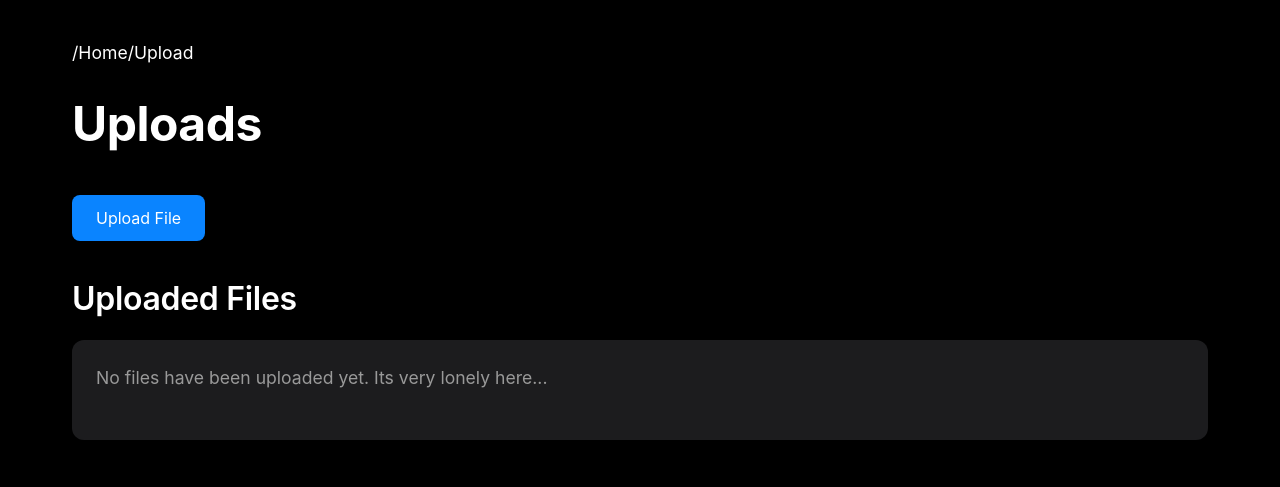
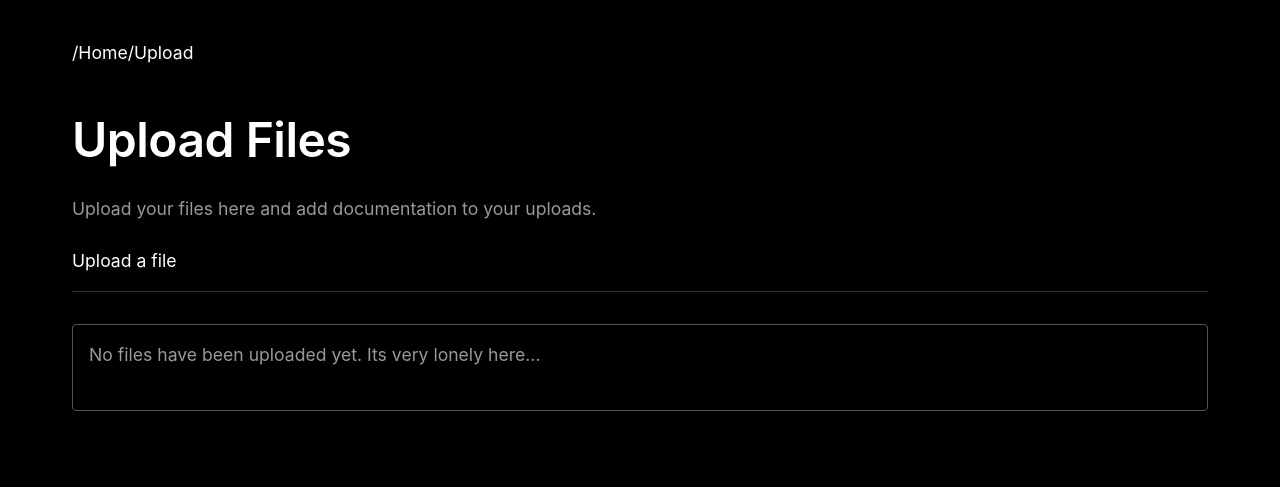
Before and after one commit to sdi2200262/BeLLa, a Flask app: page /upload in a window 1280 px wide. Shown: the top 487 px of the page. Run offline with Flask 3, Linux system fonts and the light colour scheme; data that the repository does not hold is empty.

Commit message:
changed the Theme - made some view modifications - added animations

```diff
--- a/app.py
+++ b/app.py
@@ -1,5 +1,5 @@
 import os
-from flask import Flask, render_template, request, redirect, url_for, flash
+from flask import Flask, render_template, request, redirect, url_for, flash, send_from_directory
 from dotenv import load_dotenv
 from datetime import datetime
 from app.database import init_db, add_file, get_all_files, get_file_info, sync_files
@@ -126,6 +126,14 @@ def file_view(filename):
 
     return render_template('file_view.html', file=file, readme_content=readme_content)
 
+@app.route('/uploads/<filename>')
+def view_file(filename):
+    return send_from_directory(UPLOAD_FOLDER, filename)
+
+@app.route('/download/<filename>')
+def download_file(filename):
+    return send_from_directory(UPLOAD_FOLDER, filename, as_attachment=True)
+
 # Move database initialization to create_app function
 def create_app():
     with app.app_context():
--- a/app/static/style.css
+++ b/app/static/style.css
@@ -15,11 +15,86 @@ body {
     margin: 0 auto;
 }
 
+body {
+    overflow-y: scroll; /* Ensure scrolling is enabled */
+}
+
+body::-webkit-scrollbar {
+    display: none; /* Hide the scrollbar */
+}
+
+body {
+    -ms-overflow-style: none; /* IE and Edge */
+    scrollbar-width: none; /* Firefox */
+}
+
+/* Navigation */
+.breadcrumb {
+    font-size: 1.5rem;
+    margin-bottom: 1rem;
+}
+
+.breadcrumb-link {
+    color: #fff;
+    text-decoration: none;
+    transition: color 0.2s ease;
+}
+
+.breadcrumb-link:hover {
+    color: #0A84FF;
+}
+
+.breadcrumb-separator {
+    color: #fff;
+    margin: 0 0.5rem;
+}
+
+/* Terminal Styles */
+.terminal-nav {
+    margin: 2rem 0;
+    font-family: 'Courier New', monospace;
+}
+
+.terminal-item {
+    display: flex;
+    align-items: center;
+    margin: 0.5rem 0;
+}
+
+.terminal-path {
+    color: #fff;
+}
+
+.terminal-child {
+    margin-left: 1rem;
+}
+
+.terminal-branch {
+    color: #666;
+    margin-right: 0.5rem;
+}
+
+.terminal-branch-line {
+    color: #666;
+    margin-right: 0.5rem;
+}
+
+.terminal-link {
+    color: #fff;
+    text-decoration: none;
+    transition: color 0.2s ease;
+}
+
+.terminal-link:hover {
+    color: #0A84FF;
+    text-decoration: none;
+}
+
 /* Typography */
 h1 {
     font-size: 3rem;
-    font-weight: 700;
-    margin-bottom: 2rem;
+    font-weight: 600;
+    margin: 2rem 0 1rem;
     letter-spacing: -0.5px;
 }
 
@@ -48,58 +123,129 @@ a:hover {
     opacity: 0.8;
 }
 
+
 /* Form elements */
 form {
     margin: 2rem 0;
 }
 
-input[type="file"] {
-    background: #1C1C1E;
-    padding: 1rem;
-    border-radius: 8px;
-    border: 1px solid #333;
+input[type="file"], textarea {
+    background: transparent;
+    border: 1px solid #555;
     color: #fff;
+    padding: 0.8rem;
+    border-radius: 4px;
     width: 100%;
     margin-bottom: 1rem;
+    transition: border-color 0.2s ease;
+}
+
+input[type="file"]:focus, textarea:focus {
+    border-color: #0A84FF;
+    outline: none;
 }
 
 button {
-    background: #0A84FF;
+    background: transparent;
+    border: 1px solid #555;
+    padding: 0.8rem 1.5rem;
+    border-radius: 4px;
     color: #fff;
-    border: none;
-    padding: 0.8rem 1.5rem;
-    border-radius: 8px;
     font-size: 1rem;
     cursor: pointer;
-    transition: background 0.2s ease;
+    transition: all 0.2s ease;
 }
 
 button:hover {
-    background: #0070E0;
+    color: #0A84FF;
+    border-color: #0A84FF;
 }
 
-/* New button styling */
+/* upload button */
 .upload-btn {
-    background: #0A84FF; /* Button background color */
-    color: #fff; /* Text color */
-    border: none; /* No border */
-    padding: 0.8rem 1.5rem; /* Padding for the button */
-    border-radius: 8px; /* Rounded corners */
-    font-size: 1rem; /* Font size */
-    cursor: pointer; /* Pointer cursor on hover */
-    transition: background 0.2s ease; /* Transition effect */
+    color: #fff;
+    font-size: 1.1rem;
+    font-weight: 400;
+    text-decoration: none;
+    cursor: pointer;
+    transition: color 0.2s ease;
 }
 
 .upload-btn:hover {
-    background: #0070E0; /* Background color on hover */
+    color: #0A84FF;
+}
+
+.upload-btn.active {
+    color: #0A84FF;
+}
+
+.upload-btn.underline-animation::after {
+    content: '';
+    position: absolute;
+    width: 100%;
+    height: 2px;
+    background: #0A84FF;
+    left: 0;
+    bottom: -2px;
+    transform: scaleX(0);
+    transform-origin: bottom right;
+    transition: transform 0.25s ease-out;
+}
+
+.upload-btn.active.underline-animation::after,
+.upload-btn:hover.underline-animation::after {
+    transform: scaleX(1);
+    transform-origin: bottom left;
+}
+
+/* File upload form */
+.upload-form {
+    border: 1px solid rgba(255, 255, 255, 0.5);
+    padding: 1.5rem;
+    border-radius: 4px;
+    animation: slideDown 0.3s ease forwards;
+    display: none;
+    max-height: 80vh;
+    overflow-y: auto;
+}
+
+/* Hide scrollbar for Chrome, Safari and Opera */
+.upload-form::-webkit-scrollbar {
+    display: none;
+}
+
+/* Hide scrollbar for IE, Edge and Firefox */
+.upload-form {
+    -ms-overflow-style: none;  /* IE and Edge */
+    scrollbar-width: none;  /* Firefox */
+}
+
+.upload-form.show {
+    display: block;
+}
+
+.upload-form.hide {
+    display: none;
+}
+
+@keyframes slideDown {
+    from {
+        transform: translateY(-20px);
+        opacity: 0;
+    }
+    to {
+        transform: translateY(0);
+        opacity: 1;
+    }
 }
 
 /* File list */
 .file-list {
-    background: #1C1C1E;
-    padding: 1.5rem;
-    border-radius: 12px;
-    margin: 1rem 0;
+    margin-top: 2rem;
+    border: 1px solid #555;
+    padding: 1rem;
+    border-radius: 4px;
+    background: transparent;
 }
 
 .file-list ul {
@@ -361,70 +489,40 @@ textarea:focus {
     border-radius: 8px;
 }
 
-.file-preview {
-    width: 100%;
-    height: 200px;
-    background: #252527;
-    border-radius: 8px;
-    overflow: hidden;
-    margin-bottom: 1.5rem;
+
+/* Separator */
+.separator {
+    border-bottom: 1px solid #333;
+    margin: 1rem 0;
 }
 
-.preview-image {
-    width: 100%;
-    height: 100%;
-    object-fit: contain;
+.vertical-separator {
+    width: 1px;
+    height: 20px;
+    background: #333;
+    margin: 0 0.5rem;
 }
 
-.preview-frame {
-    width: 100%;
-    height: 100%;
-    border: none;
-    background: #252527;
+/*Underline Animation*/
+.underline-animation {
+    position: relative;
 }
 
-.documentation-section {
-    margin-top: 2rem;
-    padding-top: 2rem;
-    border-top: 1px solid #333;
+.underline-animation::after {
+    content: '';
+    position: absolute;
+    width: 100%;
+    height: 2px;
+    background: #0A84FF;
+    left: 0;
+    bottom: -2px;
+    transform: scaleX(0);
+    transform-origin: bottom right;
+    transition: transform 0.25s ease-out;
 }
 
-.terminal-nav {
-    margin: 2rem 0;
-    font-family: 'Courier New', monospace;
+.underline-animation.active::after,
+.underline-animation:hover::after {
+    transform: scaleX(1);
+    transform-origin: bottom left;
 }
-
-.terminal-item {
-    display: flex;
-    align-items: center;
-    margin: 0.5rem 0;
-}
-
-.terminal-path {
-    color: #fff;
-}
-
-.terminal-child {
-    margin-left: 1rem;
-}
-
-.terminal-branch {
-    color: #666;
-    margin-right: 0.5rem;
-}
-
-.terminal-branch-line {
-    color: #666;
-    margin-right: 0.5rem;
-}
-
-.terminal-link {
-    color: #fff;
-    text-decoration: none;
-    transition: color 0.2s ease;
-}
-
-.terminal-link:hover {
-    color: #0A84FF;
-    text-decoration: none;
-}
--- a/app/templates/index.html
+++ b/app/templates/index.html
@@ -12,7 +12,7 @@
 
     <div class="terminal-nav">
         <div class="terminal-item">
-            <span class="terminal-path">/Home</span>
+            <a href="/" class="terminal-link"><span class="terminal-path">/Home</span></a>
         </div>
         <div class="terminal-item terminal-child">
             <span class="terminal-branch">└</span>
--- a/app/templates/upload.html
+++ b/app/templates/upload.html
@@ -11,17 +11,22 @@
 <body>
     <!-- breadcrumb navigation menu -->
     <div class="breadcrumb">
-        <a href="/" class="breadcrumb-link" ">/Home</a><a href="/upload" class="breadcrumb-link" ">/Upload</a>
+        <a href="/" class="breadcrumb-link" >/Home</a><a href="/upload" class="breadcrumb-link" ">/Upload</a>
     </div>
 
-    <h1>Uploads</h1>
+    <!-- page title -->
+    <h1>Upload Files</h1>
+    <p>Upload your files here and add documentation to your uploads.</p>
+    <!-- uploaded files section -->
+
     <!-- upload button that toggles the upload form -->
-    <button onclick="toggleUploadForm()" class="upload-btn">Upload File</button>
+    <a href="javascript:void(0)" onclick="toggleUploadForm()" class="upload-btn underline-animation">Upload a file</a>
+
+    <div class="separator"></div>
 
     <!-- upload form -->
-    <div id="uploadForm" style="display: none;">
+    <div id="uploadForm" class="upload-form">
         <form action="/upload" method="post" enctype="multipart/form-data">
-
             <!-- upload section -->
             <div class="upload-section">
                 <label for="file">Select File to Upload:</label>
@@ -40,12 +45,10 @@
             <div class="readme-section">
                 <label>Add Documentation:</label>
                 <div style="display: flex; flex-direction: column; gap: 8px;">
-
                     <!-- upload readme option checkboxes -->
-
                     <!-- upload readme option -->
                     <div>
-                        <input type="radio" id="uploadReadme" name="readmeChoice" value="upload" onclick="toggleReadmeOptions()" required style="appearance: none; width: 16px; height: 16px; border: 1px solid #666; border-radius: 3px; background: #333; position: relative; cursor: pointer;">
+                        <input type="radio" id="uploadReadme" name="readmeChoice" value="upload" onclick="toggleReadmeOptions()" required>
                         <label for="uploadReadme">Upload README file</label>
                         <div id="readmeFileSection" style="display: none;">
                             <input type="file" id="readmeFile" name="readmeFile" accept=".txt,.md">
@@ -55,7 +58,7 @@
 
                     <!-- write readme option -->
                     <div>
-                        <input type="radio" id="writeReadme" name="readmeChoice" value="write" onclick="toggleReadmeOptions()" style="appearance: none; width: 16px; height: 16px; border: 1px solid #666; border-radius: 3px; background: #333; position: relative; cursor: pointer;">
+                        <input type="radio" id="writeReadme" name="readmeChoice" value="write" onclick="toggleReadmeOptions()">
                         <label for="writeReadme">Write ReadMe</label>
                         <div id="readmeTextSection" style="display: none;">
                             <textarea id="readmeText" name="readmeText" rows="5" style="width: 100%;" placeholder="Describe your upload here..."></textarea>
@@ -64,7 +67,7 @@
 
                     <!-- no readme option -->
                     <div>
-                        <input type="radio" id="noReadme" name="readmeChoice" value="none" onclick="toggleReadmeOptions()" style="appearance: none; width: 16px; height: 16px; border: 1px solid #666; border-radius: 3px; background: #333; position: relative; cursor: pointer;">
+                        <input type="radio" id="noReadme" name="readmeChoice" value="none" onclick="toggleReadmeOptions()">
                         <label for="noReadme">No Documentation</label>
                     </div>
                 </div>
@@ -77,7 +80,6 @@
     </div>
 
     <!-- uploaded files section -->
-    <h2>Uploaded Files</h2>
     <div class="file-list">
         {% if files and files|length > 0 %}
             {% if files|length == 1 %}
@@ -137,7 +139,17 @@
 
         function toggleUploadForm() {
             const uploadForm = document.getElementById('uploadForm');
-            uploadForm.style.display = uploadForm.style.display === 'none' ? 'block' : 'none';
+            const uploadBtn = document.querySelector('.upload-btn');
+
+            if (uploadForm.classList.contains('show')) {
+                uploadForm.classList.remove('show');
+                uploadForm.classList.add('hide');
+                uploadBtn.classList.remove('active');
+            } else {
+                uploadForm.classList.remove('hide');
+                uploadForm.classList.add('show');
+                uploadBtn.classList.add('active');
+            }
         }
 
         function updateFileName() {
```
Also changed, not shown: other parts of app/static/style.css (+35 -53 lines), app/templates/file_view.html (+9 -36 lines), requirements.txt (+8 -8 lines), app/data/uploads.db.
